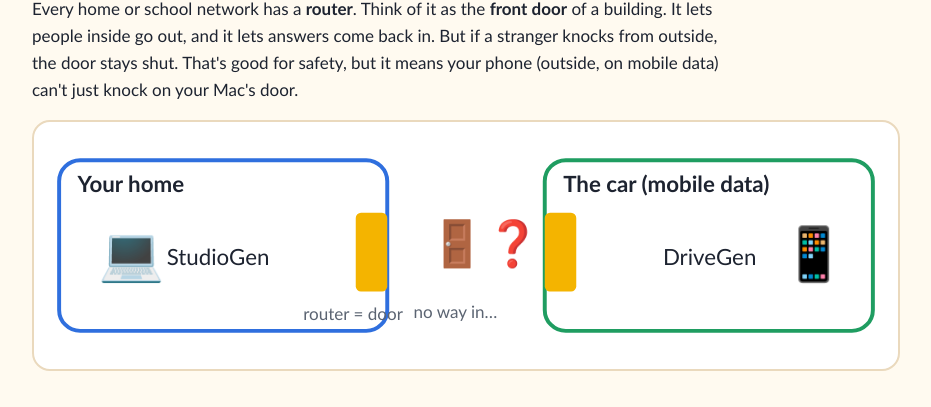
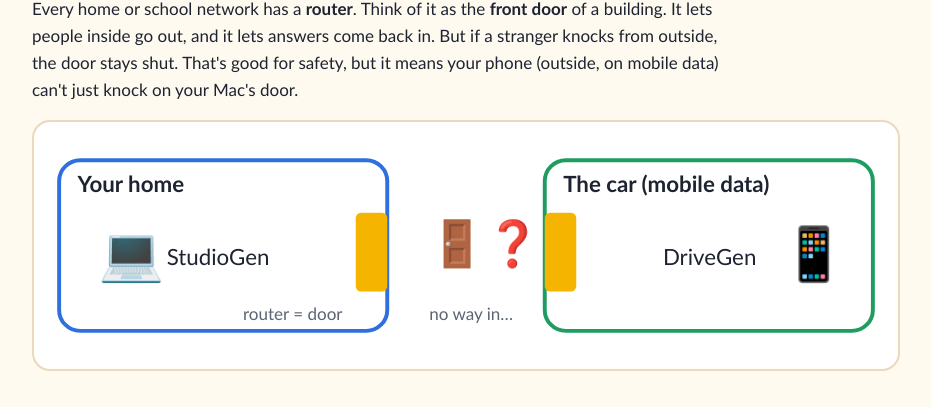
Before and after one commit to vchahalibm/CarPWA, a plain HTML site: page docs/connections-explained.html in a window 1280 px wide. Shown: the part 774-1181 px from the top of the page, without its empty margins (174-1105 px from the left). Drawn offline with Linux system fonts and the light colour scheme.

Commit message:
Connections explained: label spacing in the front-door picture
Co-Authored-By: Claude Opus 5.5 (1M context) <noreply@anthropic.com>

```diff
--- a/docs/connections-explained.html
+++ b/docs/connections-explained.html
@@ -60,11 +60,11 @@
 <div class="pic"><svg viewBox="0 0 640 170" role="img" aria-label="A phone and a Mac each behind a closed door">
   <rect x="10" y="20" width="250" height="130" rx="16" fill="none" stroke="var(--blue)" stroke-width="3"/><text x="24" y="44" font-weight="700">Your home</text>
   <text x="40" y="105" font-size="40">💻</text><text x="92" y="100">StudioGen</text>
-  <rect x="236" y="60" width="24" height="60" rx="4" fill="var(--yellow)"/><text x="196" y="142" class="m" font-size="13">router = door</text>
+  <rect x="236" y="60" width="24" height="60" rx="4" fill="var(--yellow)"/><text x="150" y="142" class="m" font-size="13">router = door</text>
   <rect x="380" y="20" width="250" height="130" rx="16" fill="none" stroke="var(--green)" stroke-width="3"/><text x="394" y="44" font-weight="700">The car (mobile data)</text>
   <text x="560" y="105" font-size="40">📱</text><text x="470" y="100">DriveGen</text>
   <rect x="380" y="60" width="24" height="60" rx="4" fill="var(--yellow)"/>
-  <text x="292" y="95" font-size="34">🚪❓</text><text x="280" y="140" class="m" font-size="13">no way in…</text>
+  <text x="292" y="95" font-size="34">🚪❓</text><text x="292" y="142" class="m" font-size="13">no way in…</text>
 </svg></div>
 
 <h2 id="meet">3. Meeting places (relays)</h2>
```
